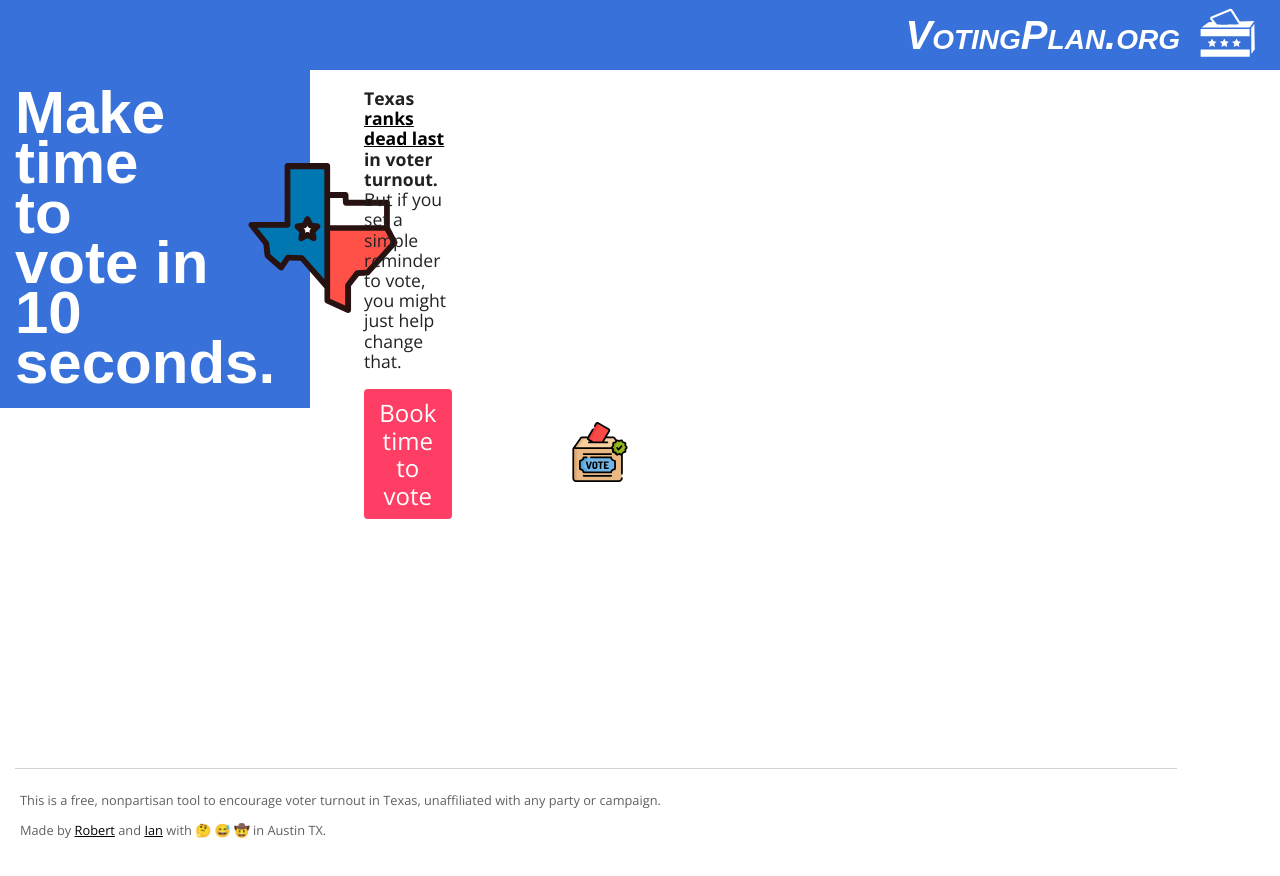
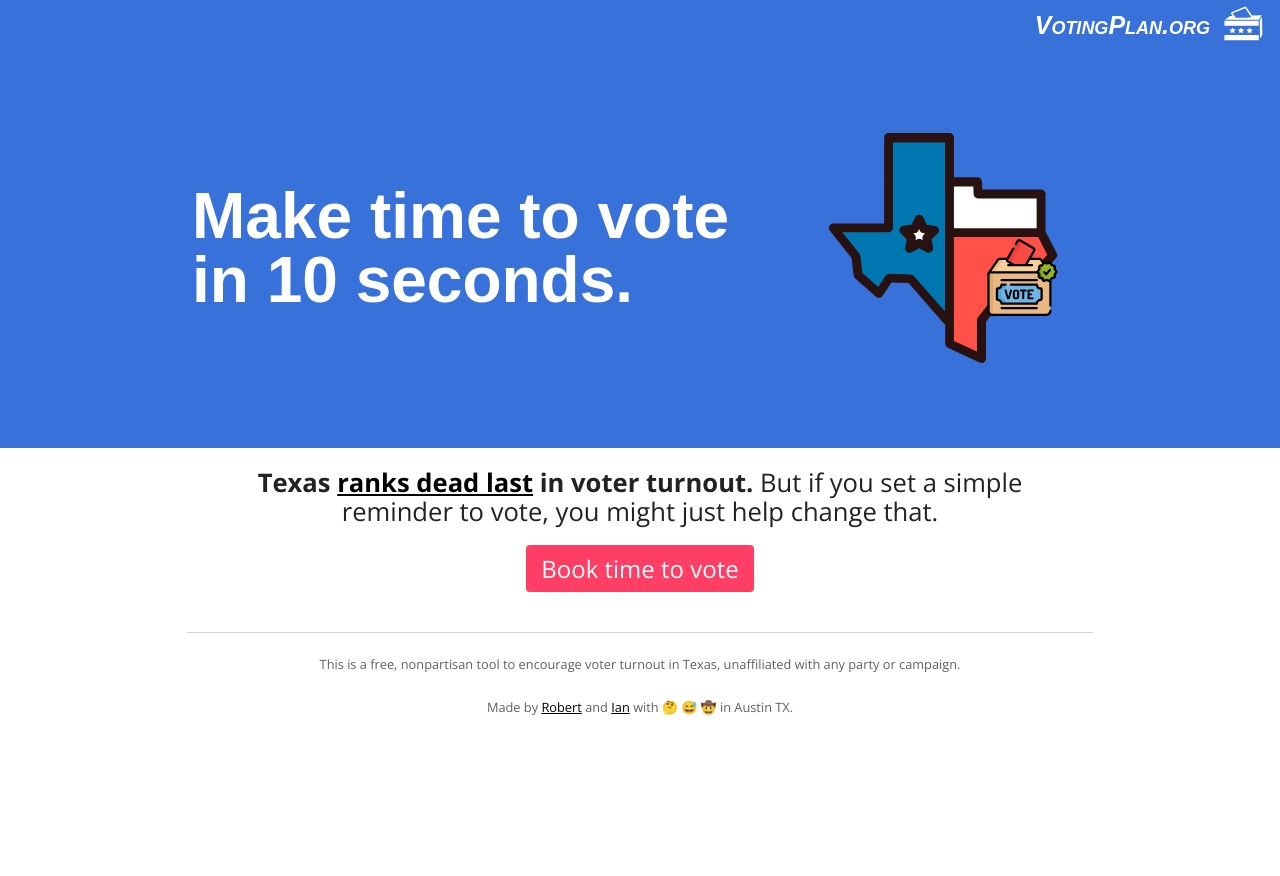
Before and after one commit to ian-schu/vote-reminder, a website built with Parcel: page index.html in a window 1280 px wide. After the commit the page ends 800 px from the top, so only its background shows below. Built offline with nearby package versions, Linux system fonts and the light colour scheme; a web font is replaced by a local one.

Commit message:
First pass on desktop styling

```diff
--- a/css/custom.scss
+++ b/css/custom.scss
@@ -226,52 +226,60 @@ footer {
   border-top: 1px solid lightgray;
 }
 
+
+
+// DESKTOP STYLING
+
 @media only screen and (min-width: 600px) {
   #header {
-    height: 70px;
+    height: 50px;
     h1 {
-      font-size: 40px;
+      font-size: 25px;
     }
     .header-icon {
-      height: 100px;
+      height: 70px;
     }
   }
 
   #main {
-    display: grid;
-    grid-template-columns: 10% 25% 25% 10%;
-    grid-template-rows: 50% 50%;
-    // display: flex;
-    // flex-flow: column nowrap;
-    // justify-content: center;
-    // align-items: center;
-    width: 1000px;
-    height: 85vh;
+    >* {
+      padding: 0 15%;
+    }
+    display: block;
+    background-clip: padding-box;
     .hero {
-      grid-column: 1/3;
-      grid-row: 1/2;
-      width: 80%;
-      display: flex;
-      flex-flow: row nowrap;
-      justify-content: space-between;
+      height: 400px;
       &__texas {
-        width: 80%;
-        margin-right: 50px;
+        margin-left: 2vw;
+        max-height: 600px;
+        height: 18vw;
         .ballot-box {
-          margin-top: 190px;
-          margin-left: 220px;
-          height: 120px;
+          height: 6vw;
+          width: 7vw;
+          max-height: 150px;
         }
       }
       &__text {
-        font-size: 60px;
-        line-height: 50px;
+        font-size: 5vw;
+        line-height: 5vw;
       }
-    }
-    #form-area {
-      width: 35%;
     }
   }
 
+  #form-area {
+    p {
+      text-align: center;
+      font-size: 2vw;
+    }
+  }
 
+  footer {
+    display: block;
+    width: 70%;
+    margin: 5vh auto;
+    text-align: center;
+    p {
+      display: inline-block;
+    }
+  }
 }
```
